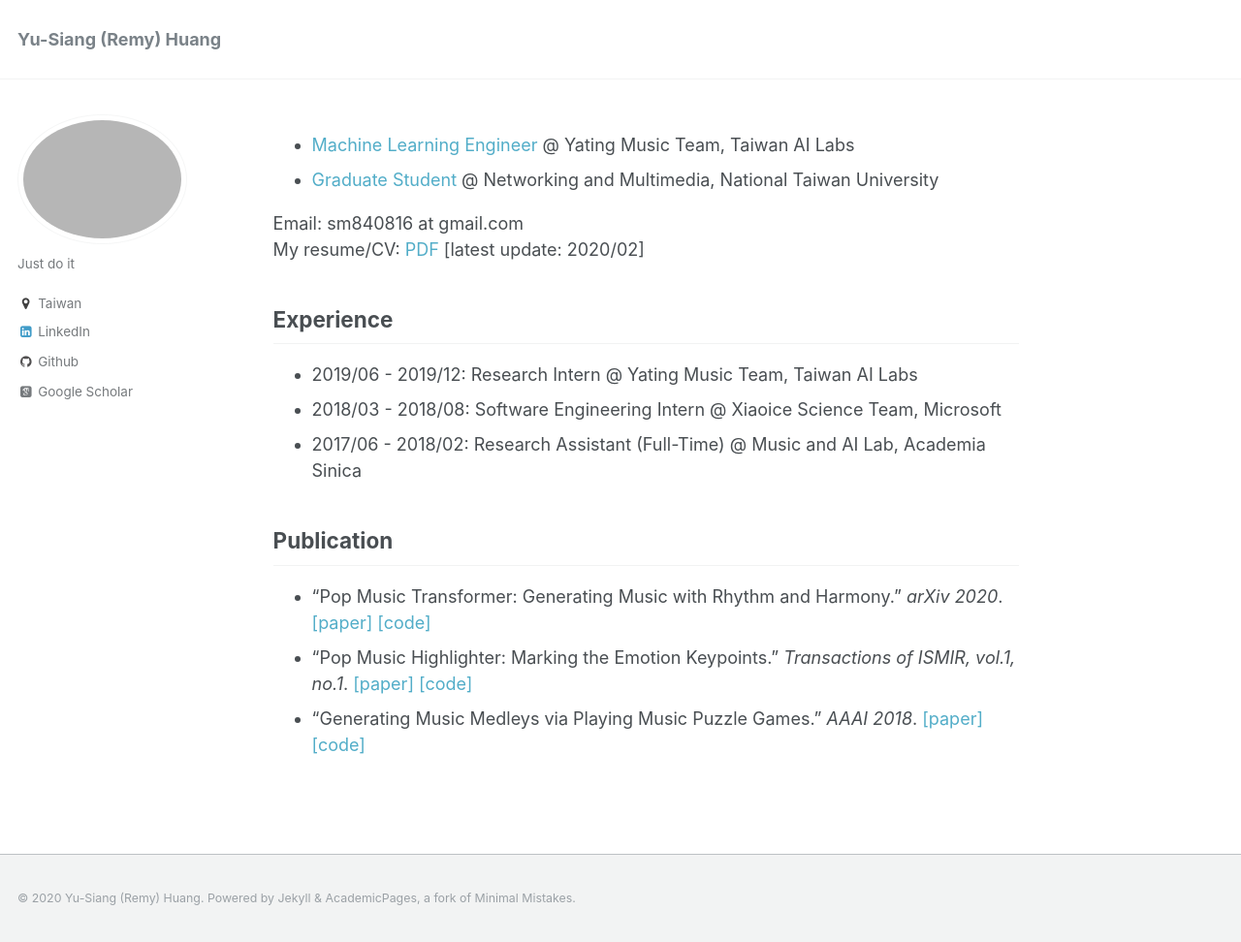
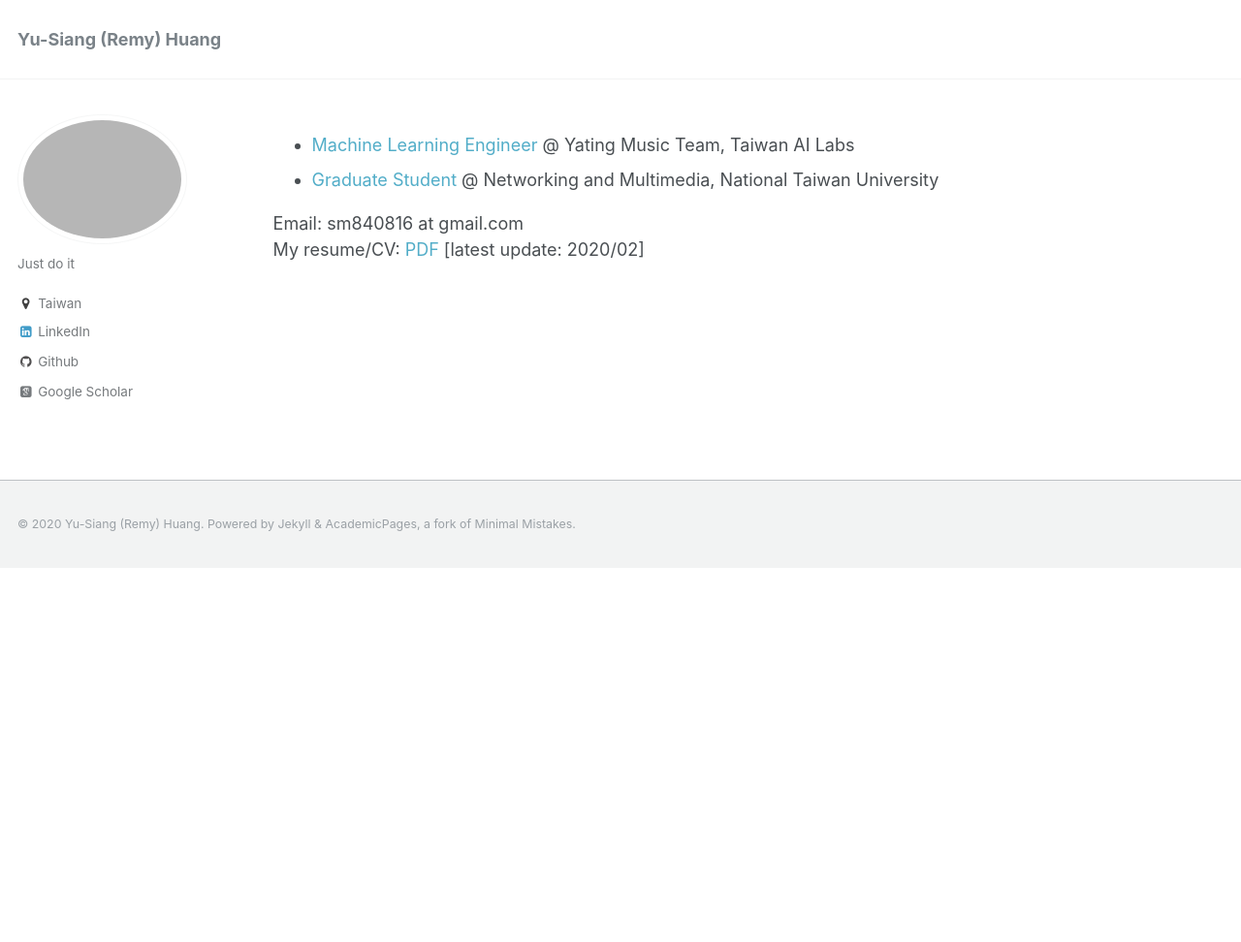
Before and after one commit to remyhuang/remyhuang.github.io, a Jekyll site: the page built from _pages/about.md, in a window 1280 px wide and 972 px high. Shown: the whole window at 97% size. Built offline with Jekyll 4.4.1, drawn with Linux system fonts in a browser that asks for light colours; some web fonts are replaced.

Commit message:
Update about.md

```diff
--- a/_pages/about.md
+++ b/_pages/about.md
@@ -12,13 +12,3 @@ redirect_from:
 
 Email: sm840816 at gmail.com <br />
 My resume/CV: [PDF](https://remyhuang.github.io/files/huang_cv.pdf) \[latest update: 2020/02\] <br />
-
-## Experience
-- 2019/06 - 2019/12: Research Intern @ Yating Music Team, Taiwan AI Labs
-- 2018/03 - 2018/08: Software Engineering Intern @ Xiaoice Science Team, Microsoft
-- 2017/06 - 2018/02: Research Assistant (Full-Time) @ Music and AI Lab, Academia Sinica
-
-## Publication
-- "Pop Music Transformer: Generating Music with Rhythm and Harmony." *arXiv 2020*. [\[paper\]](https://arxiv.org/abs/2002.00212) [\[code\]](https://github.com/YatingMusic/remi)
-- "Pop Music Highlighter: Marking the Emotion Keypoints." *Transactions of ISMIR, vol.1, no.1*. [\[paper\]](https://transactions.ismir.net/articles/10.5334/tismir.14/) [\[code\]](https://github.com/remyhuang/pop-music-highlighter)
-- "Generating Music Medleys via Playing Music Puzzle Games." *AAAI 2018*. [\[paper\]](https://aaai.org/ocs/index.php/AAAI/AAAI18/paper/view/16174) [\[code\]](https://github.com/remyhuang/music-puzzle-games)
```
